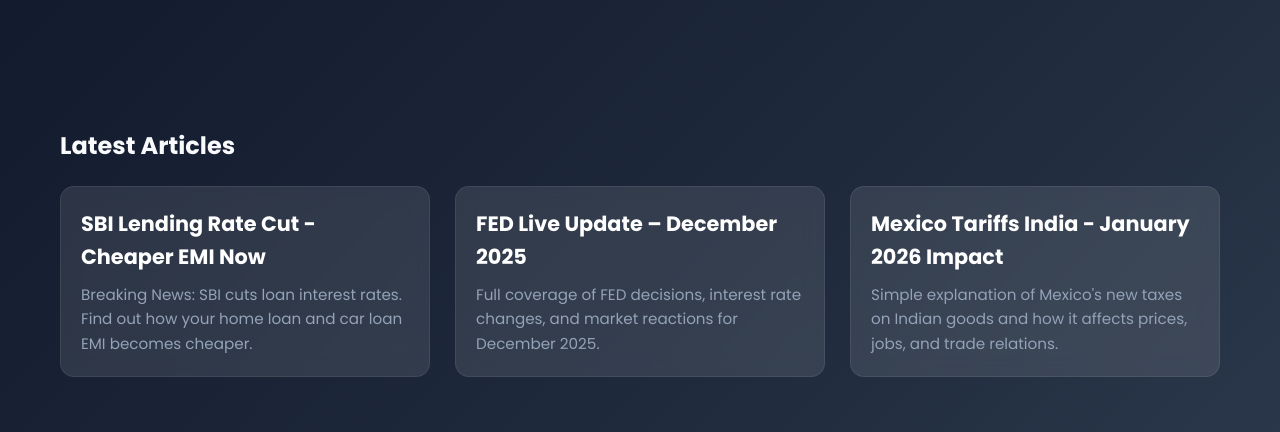
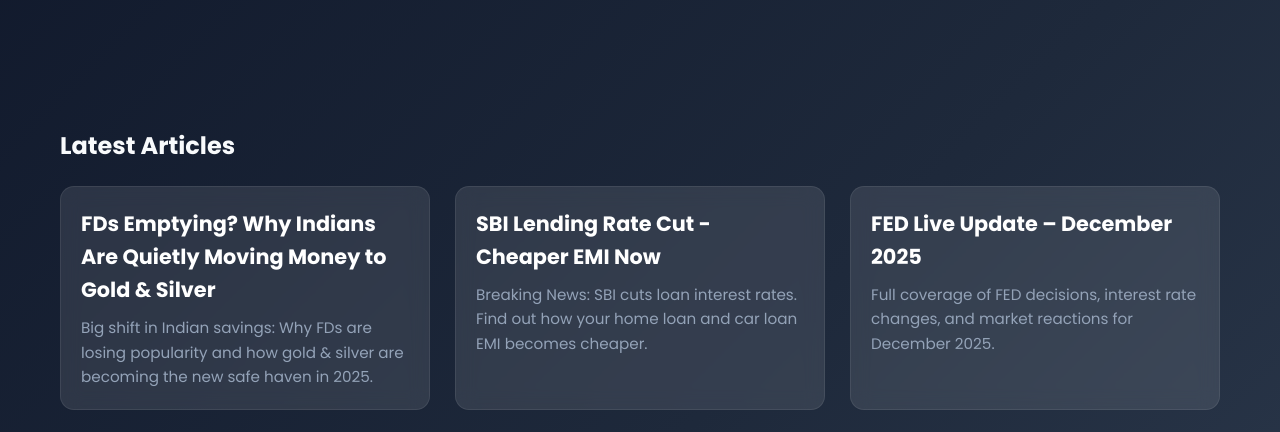
Before and after one commit to kingbothara4-tech/trendingtools, a plain HTML site: page articles.html in a window 1280 px wide. Shown: the part 292-724 px from the top of the page. Drawn offline with Linux system fonts and the light colour scheme.

Commit message:
Update articles.html

```diff
--- a/articles.html
+++ b/articles.html
@@ -160,6 +160,12 @@
             <div class="articles-grid">
 
                 <!-- ARTICLE CARD 1 -->
+
+                       <a href="https://www.gagetstore.in/fd-to-gold-silver-2025.html" class="article-card">
+        <h3>FDs Emptying? Why Indians Are Quietly Moving Money to Gold & Silver</h3>
+        <p>Big shift in Indian savings: Why FDs are losing popularity and how gold & silver are becoming the new safe haven in 2025.</p>
+    </a>
+
                          <a href="sbi-cuts-loan-rates.html" class="article-card">
                 <h3>SBI Lending Rate Cut - Cheaper EMI Now</h3>
                 <p>Breaking News: SBI cuts loan interest rates. Find out how your home loan and car loan EMI becomes cheaper.</p>
```
